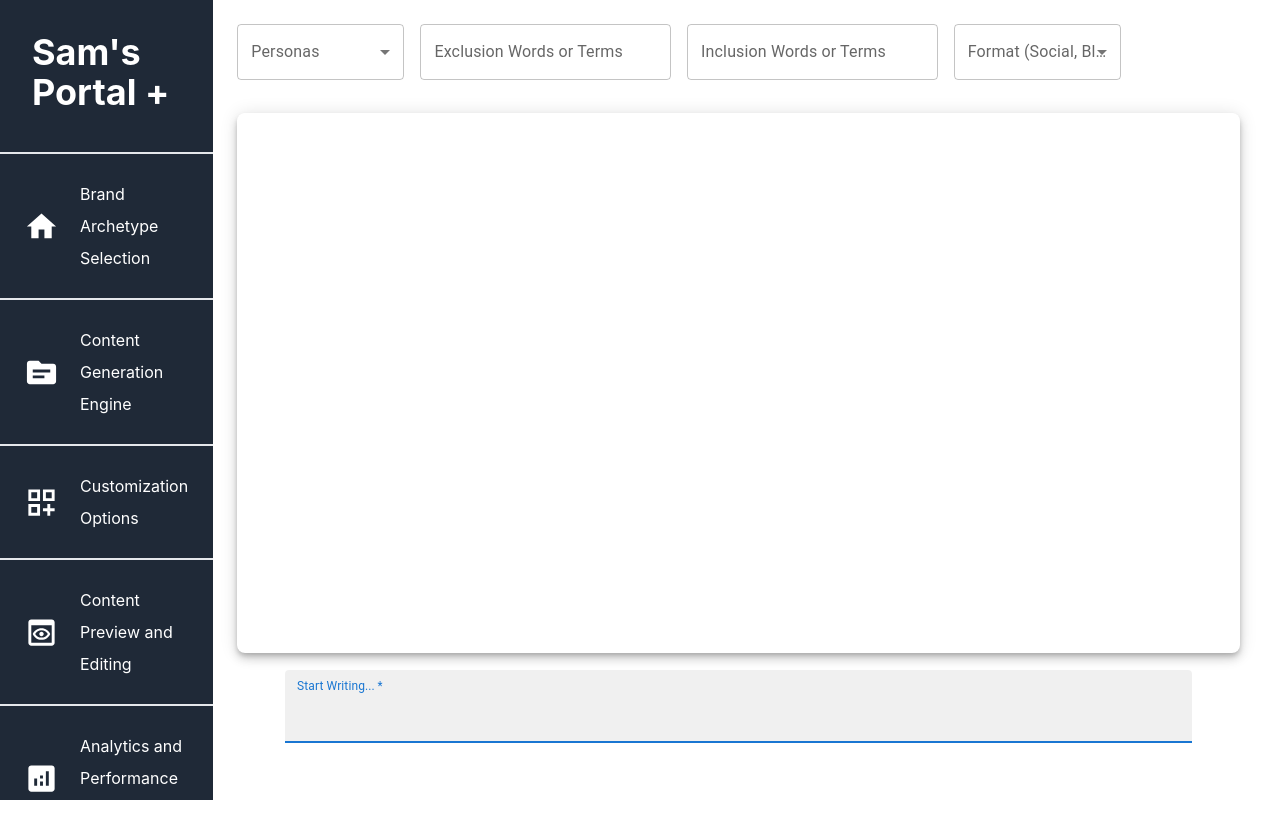
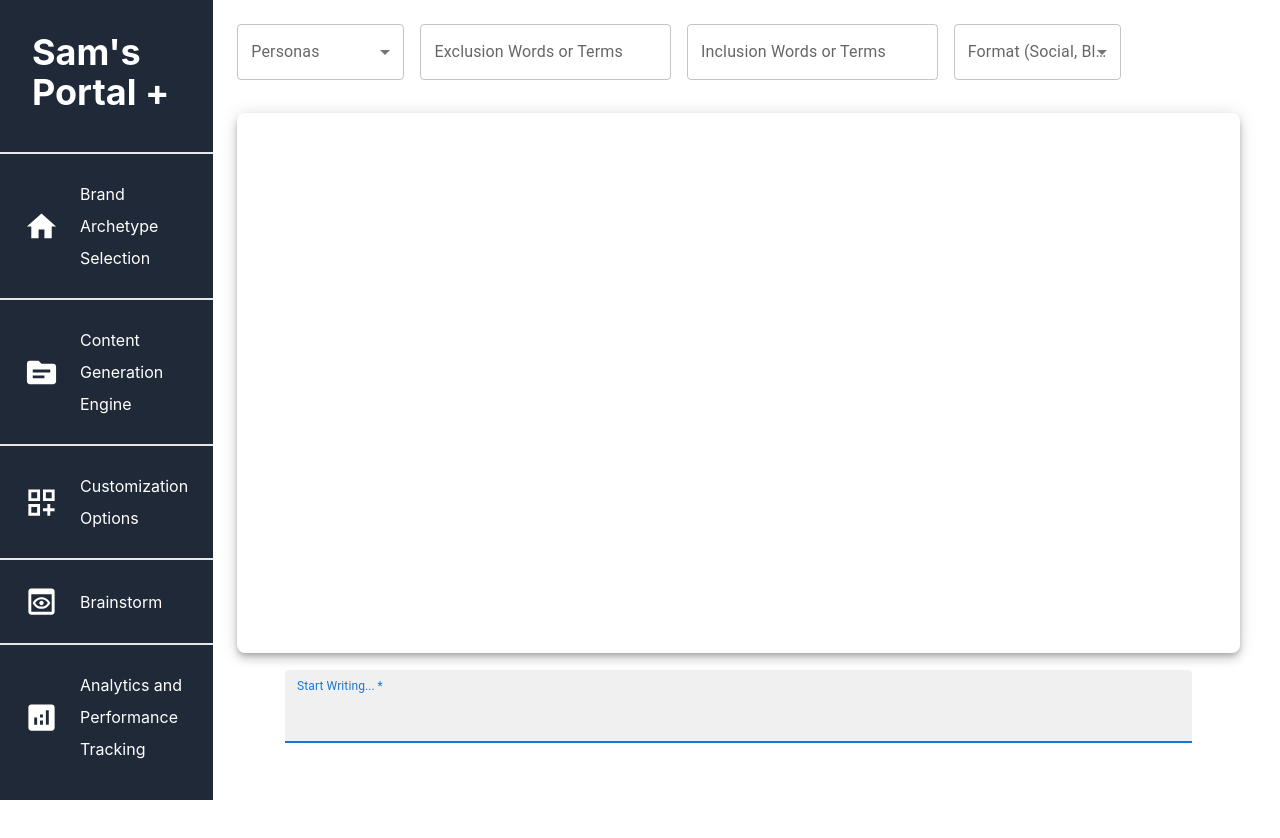
Before and after one commit to richswift426/archytype, a React (Create React App) app: page /engine in a window 1280 px wide. Shown: the top 838 px of the page. After the commit the page ends 800 px from the top, so only its background shows below. Built offline with nearby package versions, Linux system fonts and the light colour scheme.

Commit message:
Update preview tab and add Ad Copy option

```diff
--- a/src/layout/Sidebar/index.jsx
+++ b/src/layout/Sidebar/index.jsx
@@ -27,7 +27,7 @@ const routes = [
   },
   {
     to: '/preview',
-    content: 'Content Preview and Editing',
+    content: 'Brainstorm',
     icon: <PreviewOutlined fontSize="large" sx={{ color: 'white' }} />,
   },
   {
--- a/src/pages/customization/index.jsx
+++ b/src/pages/customization/index.jsx
@@ -17,7 +17,7 @@ const formatTemplates = [
   'Linkedin',
   'Twitter',
   'Instagram',
-  'Open Copy',
+  'Ad Copy',
 ];
 
 export default function Customization() {
```
